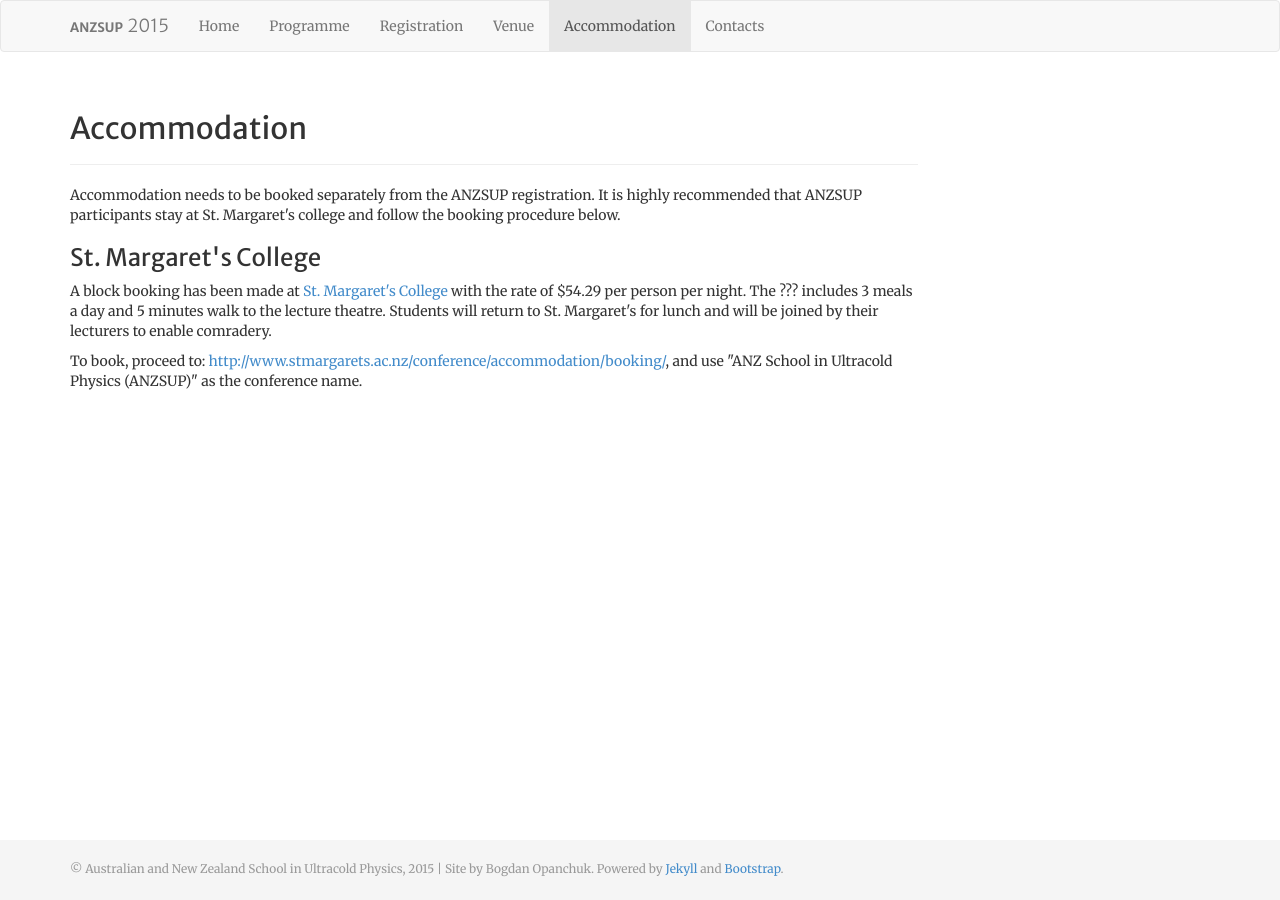
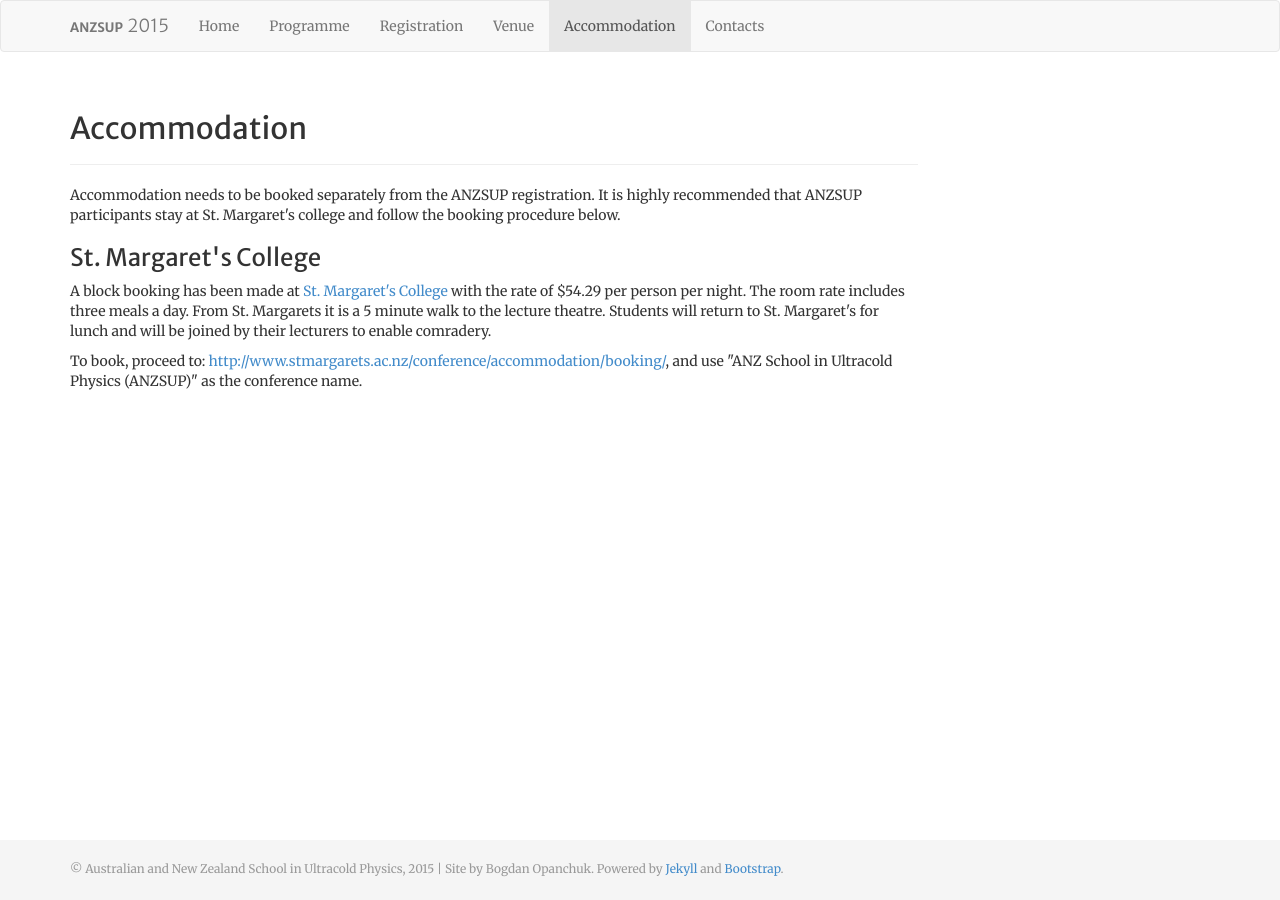
Before and after one commit to anzsup/anzsup.github.io, a Jekyll site: the page built from accommodation.html, in a window 1280 px wide. Built offline with Jekyll 4.4.1, drawn with Linux system fonts in a browser that asks for light colours.

Commit message:
accommodation: fixed phrasing

```diff
--- a/accommodation.html
+++ b/accommodation.html
@@ -16,7 +16,7 @@ group_position: 5
 
 <h3 id="stmargarets">St. Margaret's College</h3>
 
-<p>A block booking has been made at <a href="http://www.stmargarets.ac.nz/">St. Margaret's College</a> with the rate of $54.29 per person per night. The ??? includes 3 meals a day and 5 minutes walk to the lecture theatre. Students will return to St. Margaret's for lunch and will be joined by their lecturers to enable comradery.</p>
+<p>A block booking has been made at <a href="http://www.stmargarets.ac.nz/">St. Margaret's College</a> with the rate of $54.29 per person per night. The room rate includes three meals a day. From St. Margarets it is a 5 minute walk to the lecture theatre. Students will return to St. Margaret's for lunch and will be joined by their lecturers to enable comradery.</p>
 
 <p>To book, proceed to: <a href="http://www.stmargarets.ac.nz/conference/accommodation/booking/">http://www.stmargarets.ac.nz/conference/accommodation/booking/</a>, and use "ANZ School in Ultracold Physics (ANZSUP)" as the conference name.</p>
 
```
